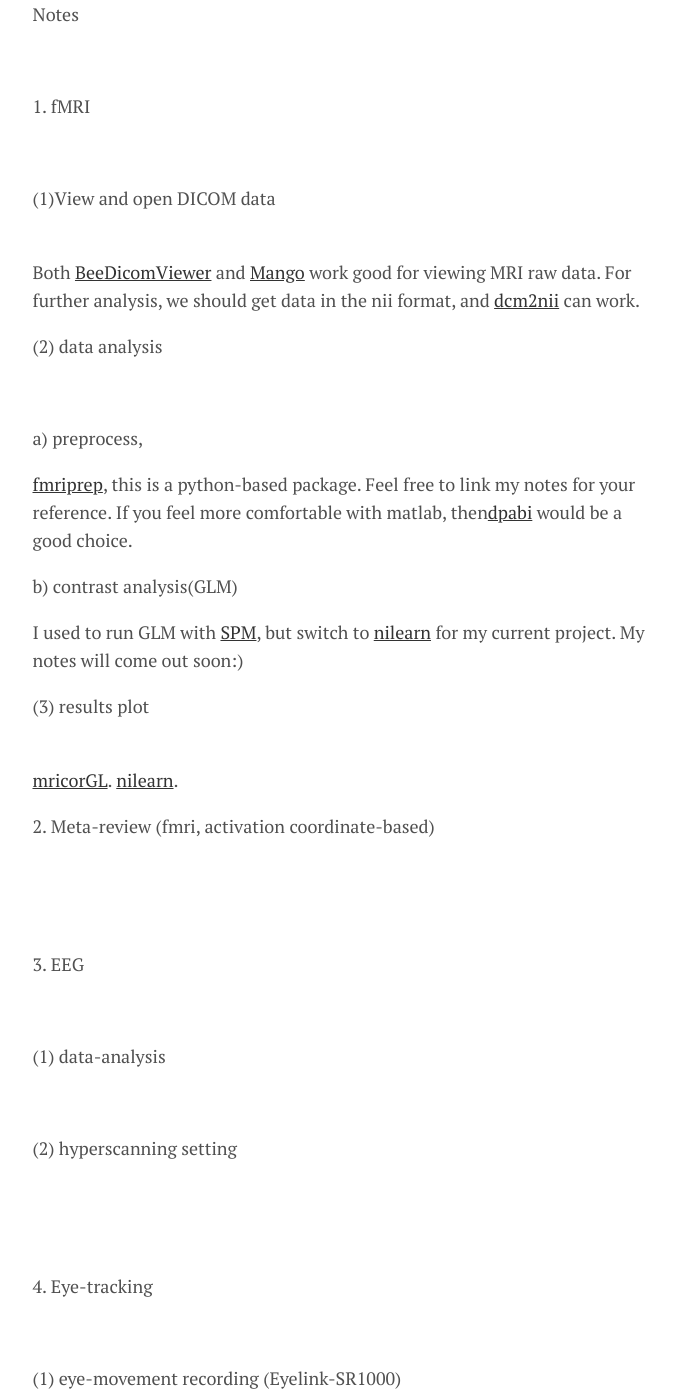
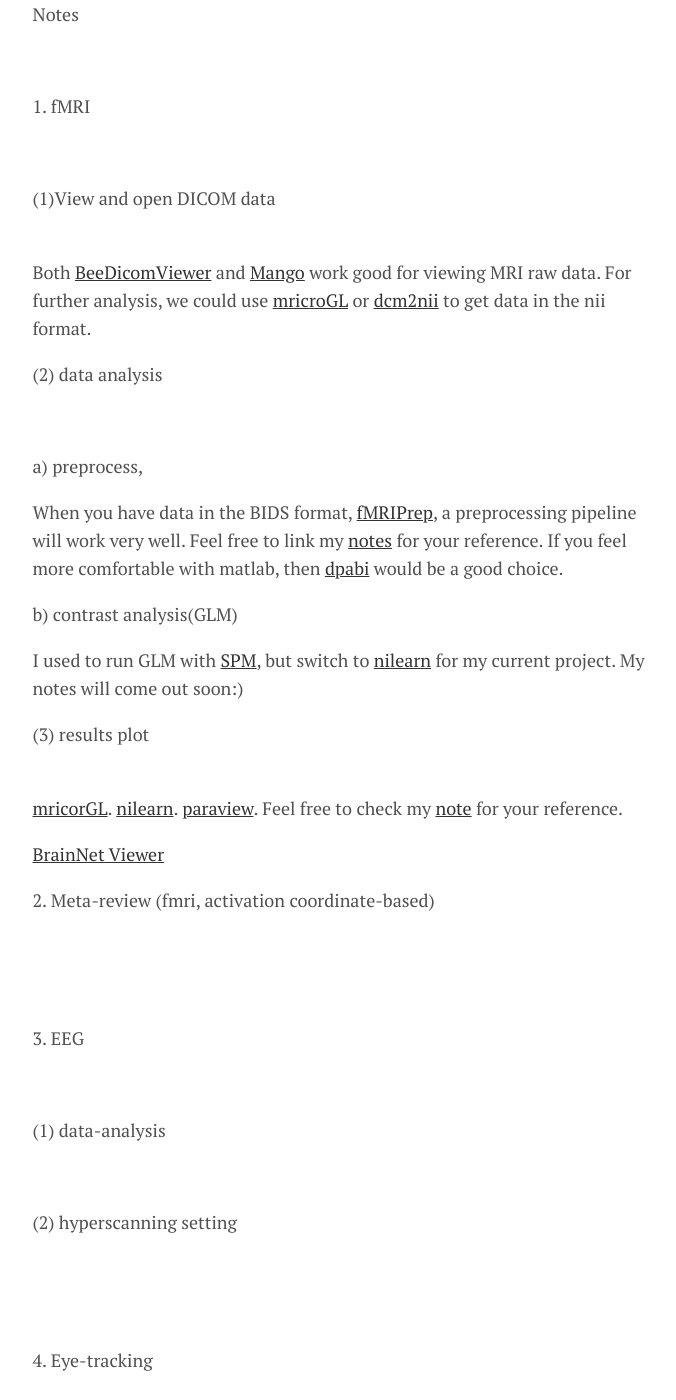
Before and after one commit to wu-shuyi/wu-shuyi.github.io, a Jekyll site: the page built from menu/learning resources.md, in a window 1280 px wide and 1400 px high, scrolled down 2246 px. Shown: the whole window, without its empty margins (300-976 px from the left). Built offline with Jekyll 4.4.1, drawn with Linux system fonts in a browser that asks for light colours.

Commit message:
Update learning resources.md

```diff
--- a/menu/learning resources.md
+++ b/menu/learning resources.md
@@ -59,12 +59,12 @@ Here I would share some of my learning notes and open materials. <br>
 <font size="4.5">  1. fMRI </font> <br>
 <font size="4"> (1)View and open DICOM data </font>  <br>
 Both [BeeDicomViewer](https://beedicom.com/) and [Mango](http://mangoviewer.com/usingmango.html) work good for viewing MRI raw data.
-For further analysis, we should get data in the nii format, and [dcm2nii](https://www.nitrc.org/projects/dcm2nii/) can work.
+For further analysis, we could use [mricroGL](https://www.nitrc.org/projects/mricrogl/) or [dcm2nii](https://www.nitrc.org/projects/dcm2nii/) to get data in the nii format.
 
 <font size="4"> (2) data analysis </font>  <br>
 <font size="4"> a) preprocess,  </font>
-[fmriprep](https://www.evernote.com/shard/s721/sh/c0f52dc3-a373-afc1-d57c-da19eb7e8ae2/hn3E1th6vOlWhKrLNENrQtWp6H85a-ejgoelDlEN6Zj4vieru_2fIXZrrg), this is a python-based package. Feel free to link my notes for your reference.
-If you feel more comfortable with matlab, then[dpabi](http://rfmri.org/DPABI) would be a good choice.
+When you have data in the BIDS format, [fMRIPrep](https://fmriprep.org/en/stable/), a preprocessing pipeline will work very well. Feel free to link my [notes](https://www.evernote.com/shard/s721/sh/c0f52dc3-a373-afc1-d57c-da19eb7e8ae2/hn3E1th6vOlWhKrLNENrQtWp6H85a-ejgoelDlEN6Zj4vieru_2fIXZrrg) for your reference.
+If you feel more comfortable with matlab, then [dpabi](http://rfmri.org/DPABI) would be a good choice.
 
 <font size="4"> b) contrast analysis(GLM) </font>
 I used to run GLM with [SPM](https://www.fil.ion.ucl.ac.uk/spm/course/slides23-oct/), but switch to [nilearn](https://nilearn.github.io/stable/index.html) for my current project. My notes will come out soon:) <br>
@@ -72,6 +72,9 @@ I used to run GLM with [SPM](https://www.fil.ion.ucl.ac.uk/spm/course/slides23-o
 <font size="4">(3) results plot </font> <br>
 [mricorGL](https://www.nitrc.org/projects/mricrogl).
 [nilearn](https://nilearn.github.io/stable/plotting/index.html).
+[paraview](https://docs.paraview.org/en/latest/). Feel free to check my [note](https://www.notion.so/ParaView-for-plotting-cluster-activation-4c6d74afee8640649330c83957a6ffec?pvs=4) for your reference.
+
+[BrainNet Viewer](https://www.nitrc.org/projects/bnv/)
 
 <font size="4.5">  2. Meta-review (fmri, activation coordinate-based) </font> <br>
 
```
